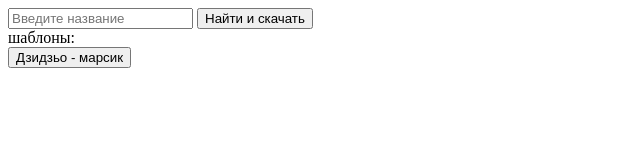
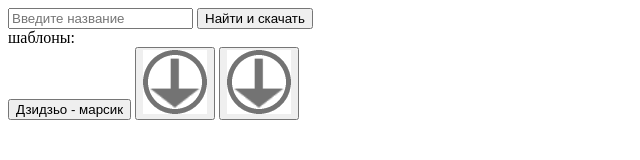
Before and after one commit to the-alator/ROYMusicHelper, a browser extension: page src/main/general/debug.html in a window 1280 px wide. Shown: the top 160 px of the page, without its empty margins (0-640 px from the left). Drawn offline with Linux system fonts and the light colour scheme.

Commit message:
0.2.4 button images are displayed now added gitignore why didn`t I add it earlier?

```diff
--- a/src/injects/shazam.js
+++ b/src/injects/shazam.js
@@ -12,7 +12,7 @@ $(document).ready(function () {
 
 function setButtons(){
     logme("buttons set");
-    $("article.shz-partial-track div.details").after("<button data-shz-beacon=\"type=btn,providerdesc=overflow-click\" class=\"ROYMusicHelperDownloadButton popup-btn\"><img alt='download' src='" + chrome.runtime.getURL("resources/images/general/download.jpg") + "'></button>");
+    $("article.shz-partial-track div.details").after("<button data-shz-beacon=\"type=btn,providerdesc=overflow-click\" class=\"ROYMusicHelperDownloadButton popup-btn\"><img alt='download' src='" + chrome.runtime.getURL("resources/images/general/download.png") + "'></button>");
     $(".ROYMusicHelperDownloadButton").click(function (event) {
         event.stopImmediatePropagation();
     });
--- a/src/main/general/debug.html
+++ b/src/main/general/debug.html
@@ -12,7 +12,8 @@
     шаблоны:
 </div>
 <button value="Дзидзьо - марсик" id="Дзидзьо - марсик">Дзидзьо - марсик</button>
-
+<button data-shz-beacon="type=btn,providerdesc=overflow-click" class="ROYMusicHelperDownloadButton popup-btn"><img alt='download' id="dwnldbtn"></button>
+<button data-shz-beacon="type=btn,providerdesc=overflow-click" class="ROYMusicHelperDownloadButton popup-btn"><img alt='download' src='/resources/images/general/download.png'></button>
 
 <div id="console"></div>
 <script src="debug.js"></script>
--- a/src/main/general/debug.js
+++ b/src/main/general/debug.js
@@ -10,3 +10,6 @@ SAD.addEventListener("click", function (e) {
     console.log("attempt to SAD " + SADInput.value);
     chrome.runtime.sendMessage({action: "processTitle", value: SADInput.value});
 });
+
+let button = document.getElementById("dwnldbtn");
+button.setAttribute("src", chrome.runtime.getURL("resources/images/general/download.png"));
```
Also changed, not shown: sandbox/jsFeatures/main.html (+1 -1 lines), manifest.json, resources/images/general/download.png (renamed from resources/images/general/download.jpg), 1 other file.
